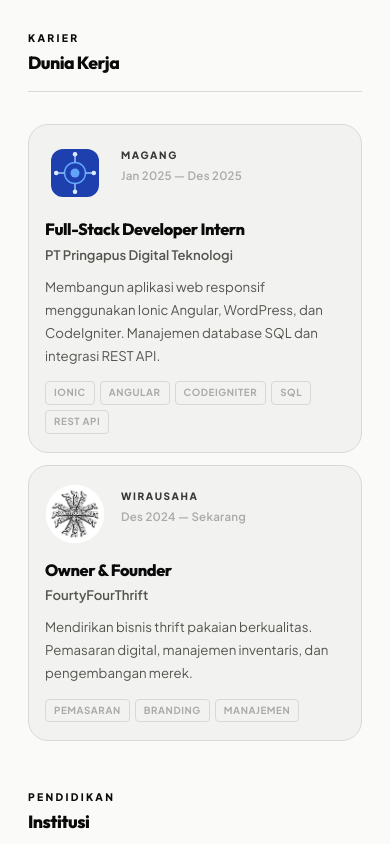
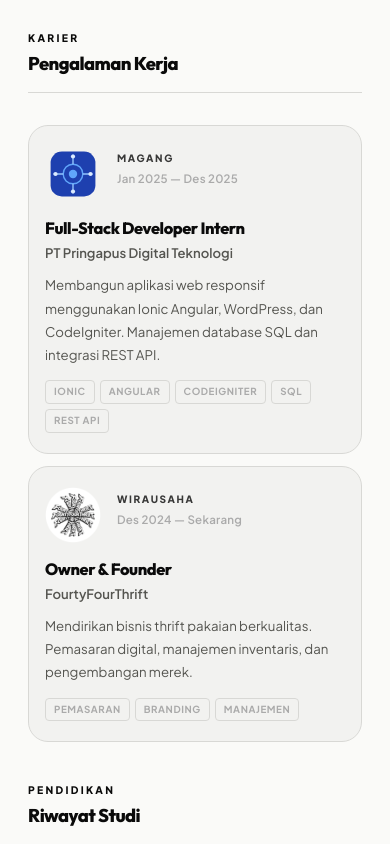
Before and after one commit to HasyaRayyan/Portofolio-Web, a React (Vite) app: page / in a window 390 px wide. Shown: the part 6380-7224 px from the top of the page. Built offline with nearby package versions, Linux system fonts and the light colour scheme.

Commit message:
up update

```diff
--- a/src/components/Experience.jsx
+++ b/src/components/Experience.jsx
@@ -151,7 +151,7 @@ export default function Experience() {
 
           {/* Left — Karier */}
           <div className="exp-col">
-            <ColHeader label="Karier" title="Dunia Kerja" />
+            <ColHeader label="Karier" title="Pengalaman Kerja" />
             <div className="exp-col-list">
               {careerData.map((item, i) => (
                 <ExpItem key={item.title} item={item} delay={i + 1} />
@@ -164,7 +164,7 @@ export default function Experience() {
 
           {/* Right — Pendidikan */}
           <div className="exp-col">
-            <ColHeader label="Pendidikan" title="Institusi" />
+            <ColHeader label="Pendidikan" title="Riwayat Studi" />
             <div className="exp-col-list">
               {educationData.map((item, i) => (
                 <ExpItem key={item.title} item={item} delay={i + 1} />
--- a/src/index.css
+++ b/src/index.css
@@ -951,7 +951,7 @@ h1, h2, h3, h4, h5, h6 {
   margin-bottom: 16px;
 }
 
-/* Logo — bigger */
+/* Logo — clear & prominent */
 .exp-item-logo {
   width: 72px;
   height: 72px;
@@ -959,12 +959,11 @@ h1, h2, h3, h4, h5, h6 {
   display: flex;
   align-items: center;
   justify-content: center;
-  overflow: hidden;
   border-radius: var(--r-md);
-  transition: transform 0.5s var(--ease-spring);
+  transition: transform 0.35s var(--ease);
 }
 .exp-item:hover .exp-item-logo {
-  transform: scale(1.12) rotate(-4deg);
+  transform: scale(1.06);
 }
 .exp-item-logo svg {
   width: 100%;
@@ -1050,25 +1049,25 @@ h1, h2, h3, h4, h5, h6 {
 
 /* ── Responsive ── */
 
-/* Tablet: kecilkan gap dan logo */
+/* Tablet: smaller gap */
 @media (max-width: 900px) {
   .exp-two-col {
     grid-template-columns: 1fr 1px 1fr;
-    gap: 0 36px;
+    gap: 0 32px;
   }
-  .exp-item-logo { width: 56px; height: 56px; }
+  .exp-item-logo { width: 60px; height: 60px; }
 }
 
-/* Mobile: stack vertikal */
-@media (max-width: 680px) {
+/* Mobile: stack vertically */
+@media (max-width: 768px) {
   .exp-two-col {
     grid-template-columns: 1fr;
-    gap: 48px;
+    gap: 40px;
   }
   .exp-divider { display: none; }
-  .exp-item { padding: 18px 16px; }
-  .exp-item-logo { width: 60px; height: 60px; }
-  .exp-col-title { font-size: 1.1rem; }
+  .exp-item { padding: 20px 16px; }
+  .exp-item-logo { width: 56px; height: 56px; }
+  .exp-col-title { font-size: 1.15rem; }
 }
 
 /* ============================================================
```
